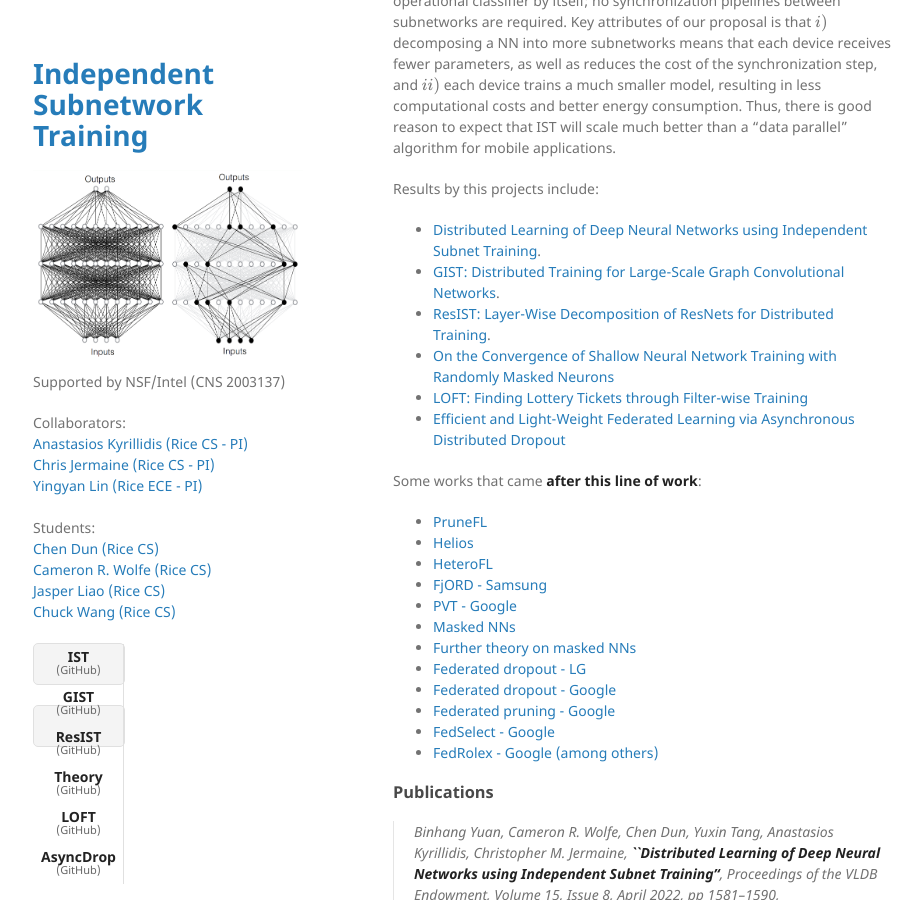
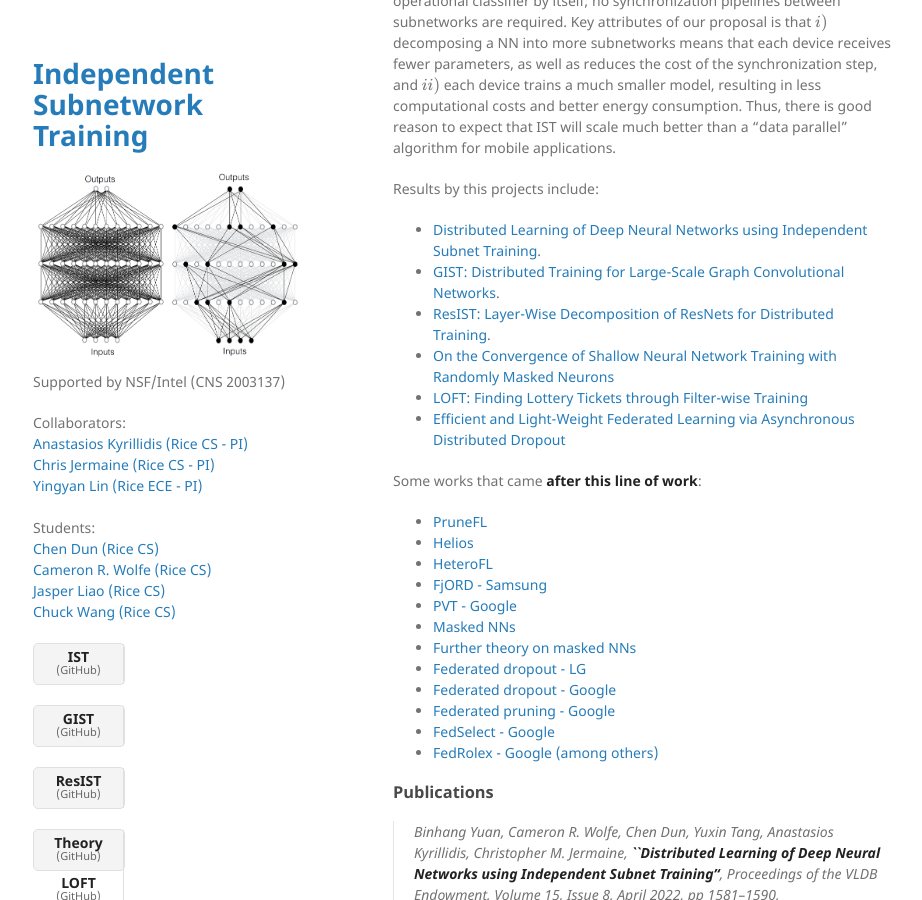
Before and after one commit to akyrillidis/ist, a Jekyll site: the page built from index.md, in a window 1280 px wide and 900 px high, scrolled down 424 px. Shown: the whole window, without its empty margins (177-1099 px from the left). Built offline with Jekyll 4.4.1, drawn with Linux system fonts in a browser that asks for light colours; formulas are drawn with MathJax 3.

Commit message:
Update default.html

```diff
--- a/_layouts/default.html
+++ b/_layouts/default.html
@@ -47,9 +47,16 @@
         {% if site.show_downloads %}
         <ul class="downloads">
           <li><a href="https://github.com/BinhangYuan/IST_Release"><strong>IST</strong> (GitHub)</a></li> <br>
+        </ul>
+
+        <ul class="downloads">
           <li><a href="https://github.com/wolfecameron/GIST"><strong>GIST</strong> (GitHub)</a></li> <br>
+        </ul>
+
+        <ul class="downloads">
           <li><a href="https://github.com/dunchen/ResIST_release"><strong>ResIST</strong> (GitHub)</a></li> <br>
         </ul>
+
 
         <ul class="downloads">
           <li><a href="https://github.com/JLiao980706/MaskedNTK-TMLR"><strong>Theory</strong> (GitHub)</a></li> <br>
```
